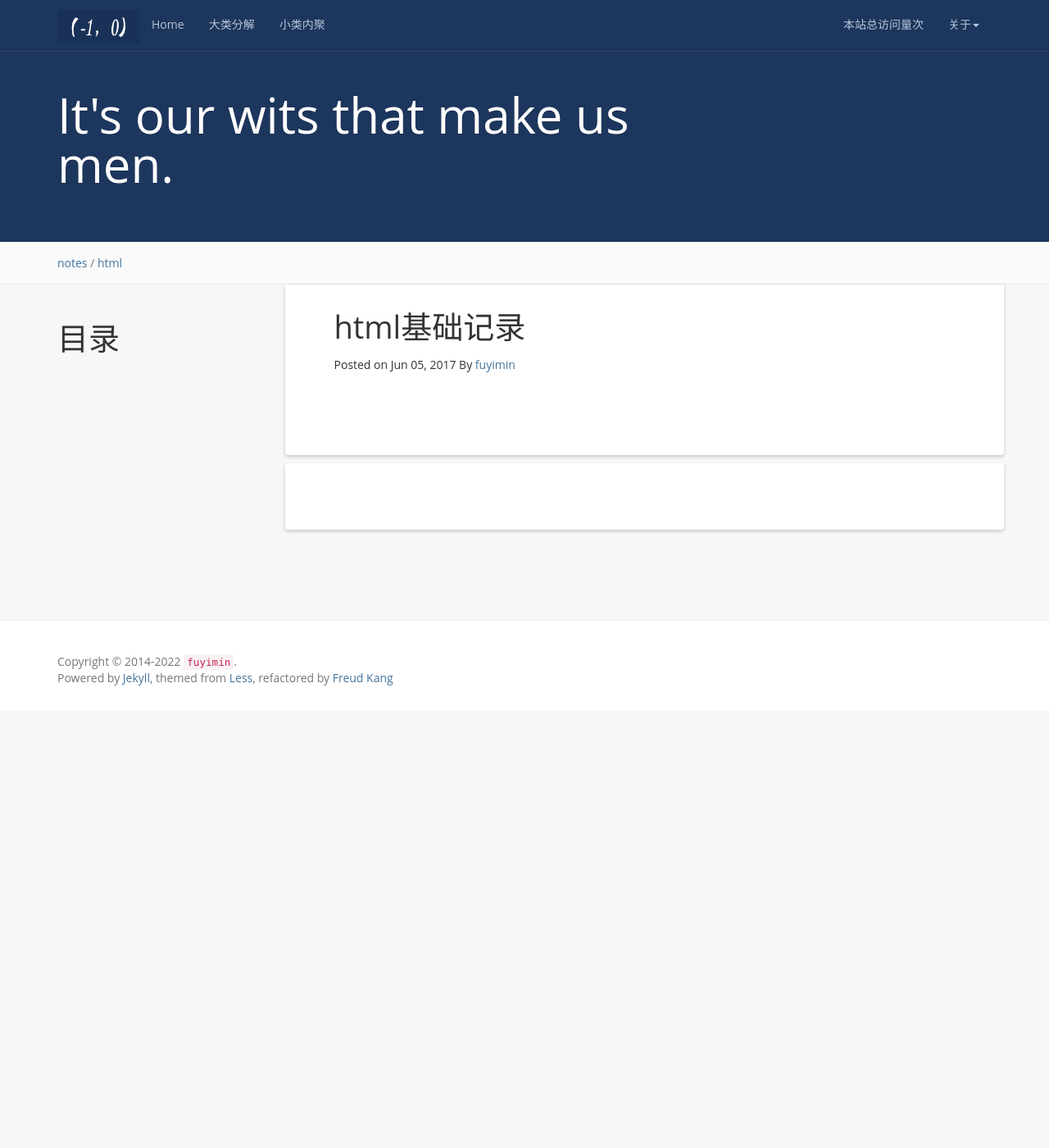
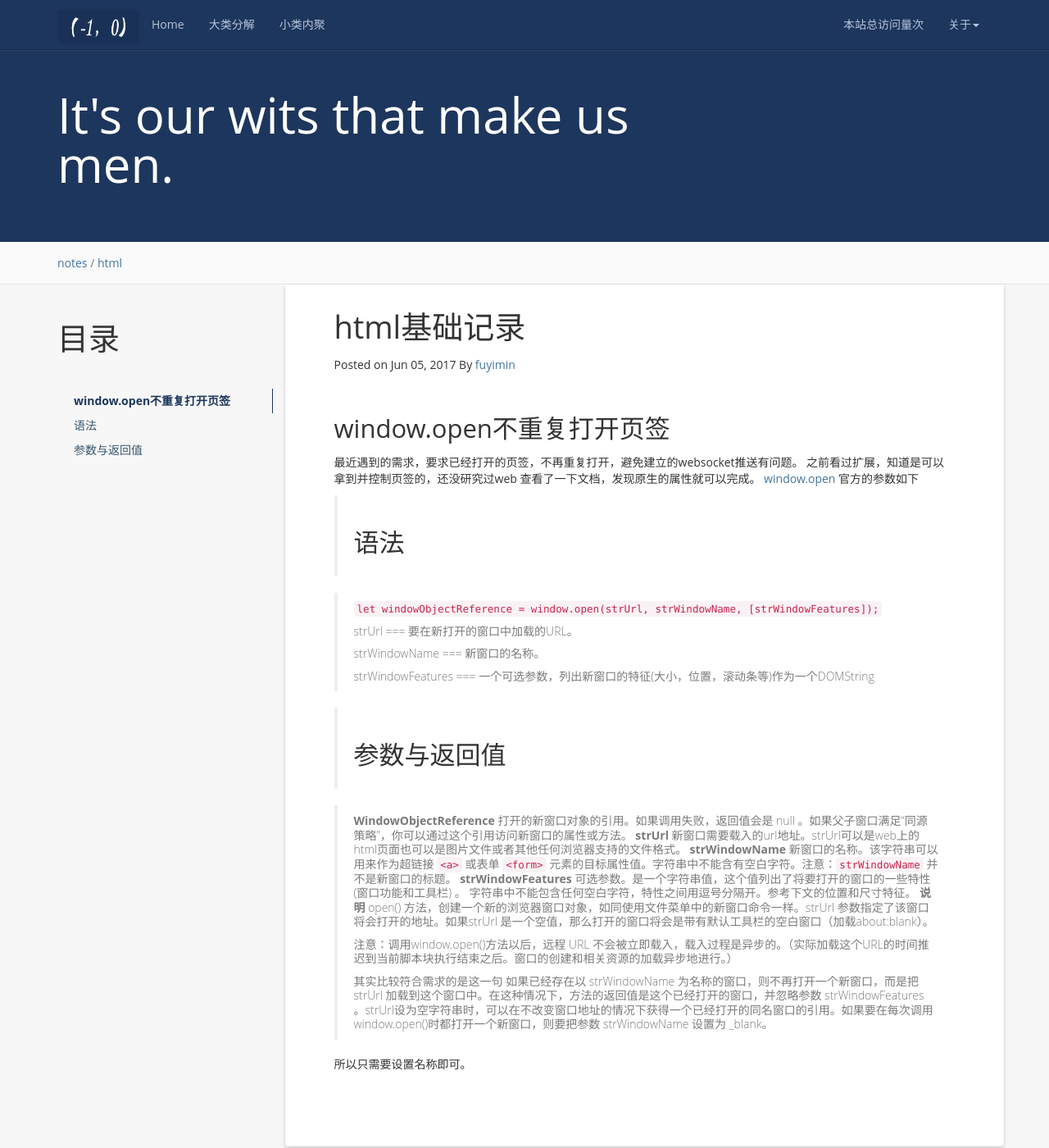
Before and after one commit to aimiy/aimiy.github.io, a Jekyll site: the page built from _posts/notes/html/2017-06-05-html知识点总结.md, in a window 1280 px wide and 1400 px high. Shown: the whole window at 82% size. Built offline with Jekyll 4.4.1, drawn with Linux system fonts in a browser that asks for light colours; nearby versions of some CDN libraries; a script that is not in the unit is left out; comment, search, counter and statistics services are not loaded; a file with an impossible date is left out.

Commit message:
window.open不重复打开页签

```diff
--- a/_posts/notes/html/2017-06-05-html知识点总结.md
+++ b/_posts/notes/html/2017-06-05-html知识点总结.md
@@ -8,3 +8,41 @@ tag: html
 
 * content
 {:toc}
+
+## window.open不重复打开页签
+
+最近遇到的需求，要求已经打开的页签，不再重复打开，避免建立的websocket推送有问题。
+之前看过扩展，知道是可以拿到并控制页签的，还没研究过web
+查看了一下文档，发现原生的属性就可以完成。
+[window.open](https://developer.mozilla.org/zh-CN/docs/Web/API/Window/open)
+官方的参数如下
+
+>## 语法
+
+>`let windowObjectReference = window.open(strUrl, strWindowName, [strWindowFeatures]);`
+>
+>strUrl === 要在新打开的窗口中加载的URL。
+>
+>strWindowName === 新窗口的名称。
+>
+>strWindowFeatures === 一个可选参数，列出新窗口的特征(大小，位置，滚动条等)作为一个DOMString
+
+>## 参数与返回值
+
+>**WindowObjectReference**
+>打开的新窗口对象的引用。如果调用失败，返回值会是 null 。如果父子窗口满足“同源策略”，你可以通过这个引用访问新窗口的属性或方法。
+>**strUrl**
+>新窗口需要载入的url地址。strUrl可以是web上的html页面也可以是图片文件或者其他任何浏览器支持的文件格式。
+>**strWindowName**
+>新窗口的名称。该字符串可以用来作为超链接 `<a>` 或表单 `<form>` 元素的目标属性值。字符串中不能含有空白字符。注意：`strWindowName` 并不是新窗口的标题。
+>**strWindowFeatures**
+>可选参数。是一个字符串值，这个值列出了将要打开的窗口的一些特性(窗口功能和工具栏) 。 字符串中不能包含任何空白字符，特性之间用逗号分隔开。参考下文的位置和尺寸特征。
+>**说明**
+>open() 方法，创建一个新的浏览器窗口对象，如同使用文件菜单中的新窗口命令一样。strUrl 参数指定了该窗口将会打开的地址。如果strUrl 是一个空值，那么打开的窗口将会是带有默认工具栏的空白窗口（加载about:blank）。
+>
+>注意：调用window.open()方法以后，远程 URL 不会被立即载入，载入过程是异步的。（实际加载这个URL的时间推迟到当前脚本块执行结束之后。窗口的创建和相关资源的加载异步地进行。）
+>
+其实比较符合需求的是这一句
+>如果已经存在以 strWindowName 为名称的窗口，则不再打开一个新窗口，而是把 strUrl 加载到这个窗口中。在这种情况下，方法的返回值是这个已经打开的窗口，并忽略参数 strWindowFeatures 。strUrl设为空字符串时，可以在不改变窗口地址的情况下获得一个已经打开的同名窗口的引用。如果要在每次调用 window.open()时都打开一个新窗口，则要把参数 strWindowName 设置为 _blank。
+
+所以只需要设置名称即可。
```
